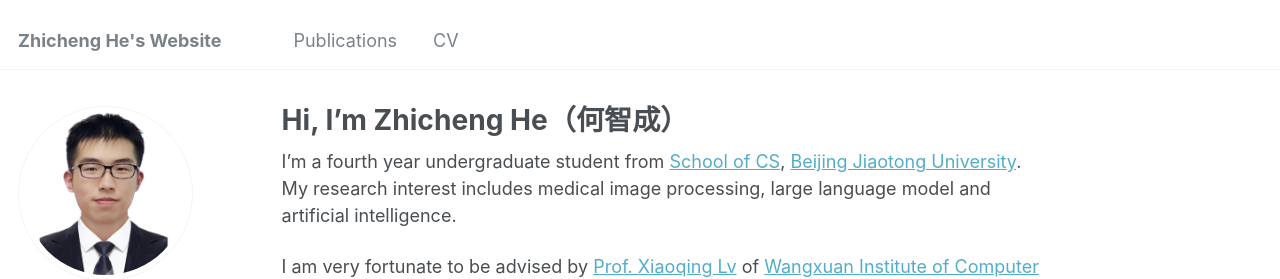
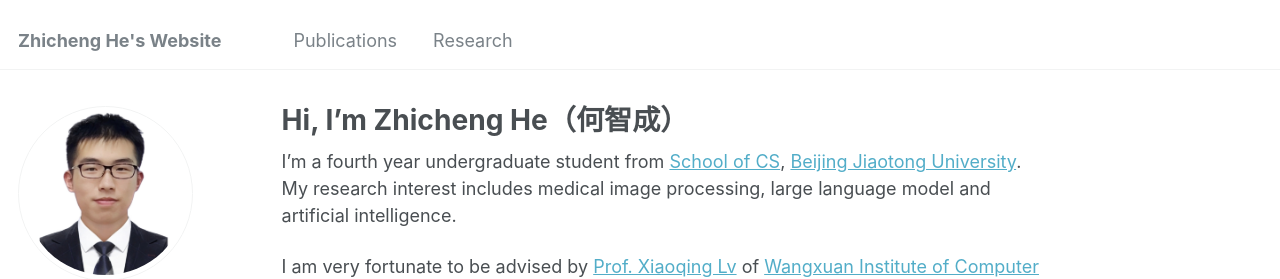
Before and after one commit to hezhicheng2002/hezhicheng2002.github.io, a Jekyll site: the page built from _pages/about.md, in a window 1280 px wide. Shown: the top 279 px of the page. Built offline with Jekyll 4.4.1, drawn with Linux system fonts in a browser that asks for light colours; some web fonts are replaced.

Commit message:
Update navigation.yml

```diff
--- a/_data/navigation.yml
+++ b/_data/navigation.yml
@@ -20,7 +20,7 @@ main:
   # - title: "Blog Posts"
   #   url: /year-archive/
 
-  - title: "CV"
+  - title: "Research"
     url: /cv/
 
   # - title: "Guide"
```
